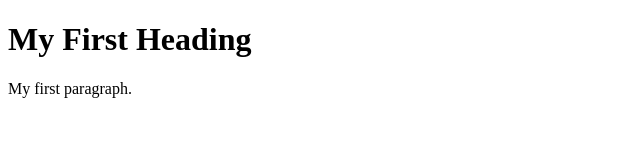
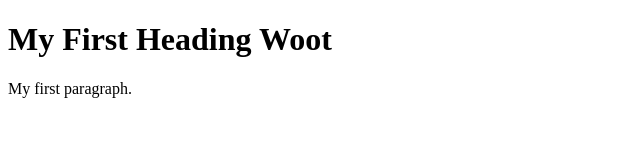
Before and after one commit to Arsorathia/Otter, a website: page index.html in a window 1280 px wide. Shown: the whole page, without its empty margins (0-640 px from the left). Drawn offline with Linux system fonts and the light colour scheme.

Commit message:
Basic Webpage B

```diff
--- a/index.html
+++ b/index.html
@@ -2,7 +2,7 @@
 <html>
 <body>
 
-<h1>My First Heading</h1>
+<h1>My First Heading Woot</h1>
 
 <p>My first paragraph.</p>
 
```
